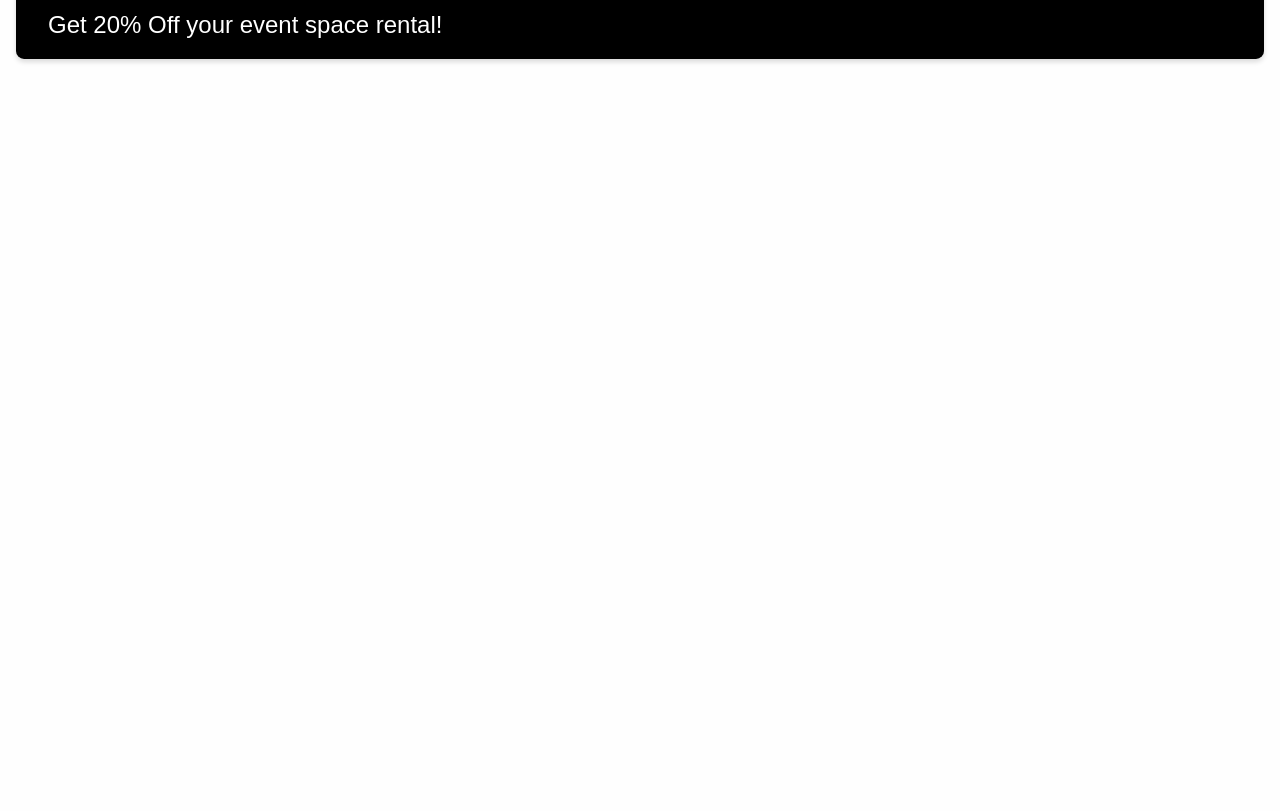
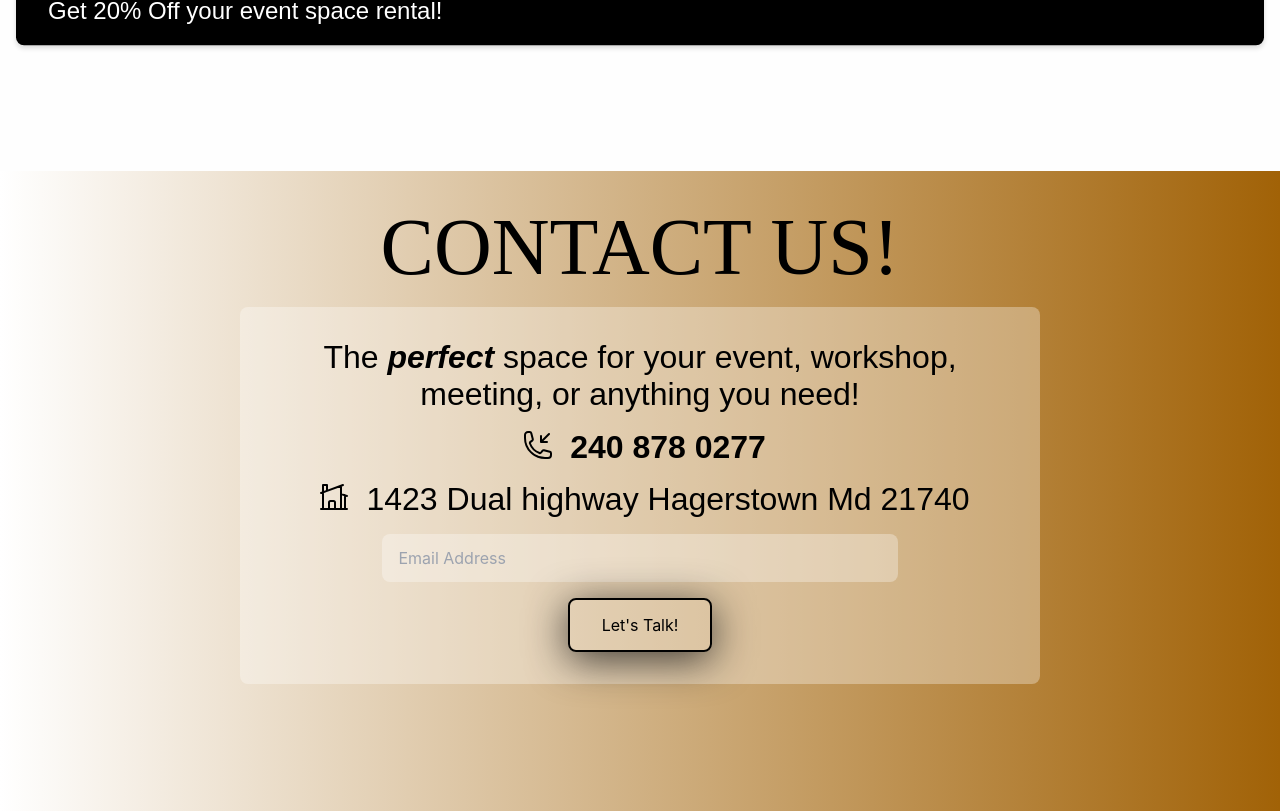
Before and after one commit to franKay-01/leap_event_center_new, a React (Create React App) app: page / in a window 1280 px wide. Shown: the part 2594-3405 px from the top of the page. Before the commit the page ends 2669 px from the top, so only its background shows below. Built offline with nearby package versions, Linux system fonts and the light colour scheme.

Commit message:
feat: working on home page

```diff
--- a/package.json
+++ b/package.json
@@ -8,6 +8,7 @@
     "@testing-library/jest-dom": "^5.16.5",
     "@testing-library/react": "^13.4.0",
     "@testing-library/user-event": "^13.5.0",
+    "axios": "^1.4.0",
     "react": "^18.2.0",
     "react-dom": "^18.2.0",
     "react-scripts": "5.0.1",
--- a/src/App.js
+++ b/src/App.js
@@ -1,15 +1,45 @@
-import dashboardImg from './assets/dashboard_new.gif'
-import winter_tree from './assets/winter_tree.png';
-import BackdropImg from './assets/leap_eventbackdrop.jpg';
-import { useEffect } from 'react';
+import { useState } from 'react';
 import Navbar from './components/navbar';
 import HomeBannerVid from './assets/home_banner.mp4'
-import ArrowGif from './assets/arrow_down.gif'
 
 function App() {
-  useEffect(()=>{
+  const [email, setEmail] = useState('')
+  const [message, setMessage] = useState('')
+  const [isLoading, setIsLoading] = useState(false)
 
-  },[])
+  const submitEmail = () => {
+    if (email === ""){
+      alert("Email can not be empty")
+      return
+    }
+
+    setIsLoading(true)
+    const formData = new URLSearchParams();
+    formData.append('Emails', email);
+
+    fetch(
+      "https://script.google.com/macros/s/AKfycbyrY6Ekx0FTlFk0OXtLhn52l1VCGtXuOlssF0V50dGCjvEqZCXPaoviaRB-jFCn58q6ng/exec",
+      {
+        method: "POST",
+        body: formData,
+        headers: {
+          "Content-Type": "application/x-www-form-urlencoded;charset=UTF-8"
+        }
+      }
+    ).then((res) => {
+      console.log(JSON.stringify(res))
+      res.json()
+    }).then((data) => {
+      const message = "Your message was successfully submitted!"
+      setEmail('')
+      setIsLoading(false)
+      alert(message)
+      console.log("RESP "+data);
+    })
+    .catch((error) => {
+      console.log("ERR "+error);
+    });
+  }
 
   return (
     <>
@@ -37,10 +67,9 @@ function App() {
             </div>
           </div>
           <div className='absolute bottom-12'>
-          <svg xmlns="http://www.w3.org/2000/svg" fill="none" viewBox="0 0 24 24" stroke-width="1.5" stroke="currentColor" class="w-12 h-12 white-label cursor-pointer">
-            <path stroke-linecap="round" stroke-linejoin="round" d="M19.5 5.25l-7.5 7.5-7.5-7.5m15 6l-7.5 7.5-7.5-7.5" />
-          </svg>
-
+            <svg xmlns="http://www.w3.org/2000/svg" fill="none" viewBox="0 0 24 24" stroke-width="1.5" stroke="currentColor" class="w-12 h-12 white-label cursor-pointer">
+              <path stroke-linecap="round" stroke-linejoin="round" d="M19.5 5.25l-7.5 7.5-7.5-7.5m15 6l-7.5 7.5-7.5-7.5" />
+            </svg>
           </div>
         </div>
         <div class="gradLine3"></div>
@@ -101,33 +130,9 @@ function App() {
               </h1>
             </div>
           </div>
-          {/* <div className='grid grid-cols-2 mt-52'>
-            <div className='flex justify-center items-center p-8 mission-bg'>
-              <h1 className='mission-header'>Our Mission</h1>
-            </div>
-            <div className='flex'>
-              <img className='mission-img' src={MissionImg}/>
-            </div>
-            <div className='flex'>
-              <img className='mission-img' src={VisionImg}/>
-            </div>
-            <div className='flex justify-center items-center p-8 mission-bg'>
-              <h1 className='mission-subs'>
-                At Leap Events Center, our mission is to provide our clients with exceptional event spaces, unparalleled customer service, and turnkey solutions to create successful and memorable events.
-              </h1>
-            </div>
-            <div className='flex justify-center items-center p-8 mission-bg'>
-              <h1 className='mission-subs'>
-              We strive to offer up-to-date amenities in an elegant and modern setting to inspire creativity and cultivate inspiration to bring our clients' visions to life.
-              </h1>
-            </div>
-            <div className='flex'>
-              <img className='mission-img' src={GoalImg}/>
-            </div>
-          </div> */}
         </div>
         <div className='container'>
-          <a href='#' class="ribbon-wrapper mt-8">
+          <a href='/#' class="ribbon-wrapper mt-8">
             <div class="ribbon-content">
               <span class="ribbon">20% off</span>
               </div>
@@ -141,6 +146,40 @@ function App() {
               </p>
           </a>
         </div>
+        <div class="contact-h bg-gradient-to-r from-white to-yellow-700 mt-24">
+          <div className='container grid grid-cols-1'>
+            <div className='flex flex-col'>
+              <div className='contact-us-header'>Contact Us!</div>
+            </div>
+            <div className='flex flex-col space-y-4 contact-div m-auto'>
+              <h1 className='contact-text'>The <i><b>perfect</b></i> space for your event, workshop, meeting, or anything you need!</h1>
+              <div className='flex flex-row space-x-2'>
+                <svg xmlns="http://www.w3.org/2000/svg" fill="none" viewBox="0 0 24 24" stroke-width="1.5" stroke="currentColor" class="w-12 h-8">
+                  <path stroke-linecap="round" stroke-linejoin="round" d="M14.25 9.75v-4.5m0 4.5h4.5m-4.5 0l6-6m-3 18c-8.284 0-15-6.716-15-15V4.5A2.25 2.25 0 014.5 2.25h1.372c.516 0 .966.351 1.091.852l1.106 4.423c.11.44-.054.902-.417 1.173l-1.293.97a1.062 1.062 0 00-.38 1.21 12.035 12.035 0 007.143 7.143c.441.162.928-.004 1.21-.38l.97-1.293a1.125 1.125 0 011.173-.417l4.423 1.106c.5.125.852.575.852 1.091V19.5a2.25 2.25 0 01-2.25 2.25h-2.25z" />
+                </svg>
+                <h1 className='contact-text'><b>240 878 0277</b></h1>
+              </div>
+              <div className='flex flex-row space-x-2'>
+                <svg xmlns="http://www.w3.org/2000/svg" fill="none" viewBox="0 0 24 24" stroke-width="1.5" stroke="currentColor" class="w-12 h-8">
+                  <path stroke-linecap="round" stroke-linejoin="round" d="M8.25 21v-4.875c0-.621.504-1.125 1.125-1.125h2.25c.621 0 1.125.504 1.125 1.125V21m0 0h4.5V3.545M12.75 21h7.5V10.75M2.25 21h1.5m18 0h-18M2.25 9l4.5-1.636M18.75 3l-1.5.545m0 6.205l3 1m1.5.5l-1.5-.5M6.75 7.364V3h-3v18m3-13.636l10.5-3.819" />
+                </svg>
+                <h1 className='contact-text'>1423 Dual highway Hagerstown Md 21740</h1>
+              </div>
+              <input className='email-text-box' onChange={(e) => setEmail(e.target.value)} value={email} type="email" placeholder="Email Address"/>
+
+              {isLoading?
+              <div className="email-button flex flex-row justify-between cursor-pointer">
+                <span className="spinner-position spinner-position-alt">
+                  <div class="w-6 h-6 rounded-full animate-spin
+                    border border-solid border-black border-t-transparent"></div>
+                </span>
+              </div>
+              :
+              <button onClick={()=>submitEmail()} className='email-button'>Let's Talk!</button>
+              }
+            </div>
+          </div>
+        </div>
       </div>
     </>
   );
--- a/src/index.css
+++ b/src/index.css
@@ -5,6 +5,7 @@
 @import url('https://fonts.googleapis.com/css2?family=Inter:wght@100;200;300;400;500;600;700;800;900&display=swap');
 @import url('https://fonts.googleapis.com/css2?family=Chakra+Petch:ital,wght@0,300;0,400;0,500;0,600;0,700;1,300;1,400;1,500;1,600;1,700&display=swap');
 @import url('https://fonts.googleapis.com/css2?family=Rubik+Wet+Paint&display=swap');
+@import url('https://fonts.googleapis.com/css2?family=Patua+One&display=swap');
 
 html, body {
   font-family: 'Inter', sans-serif;
@@ -95,7 +96,7 @@ video {
 
 .mission-header{
   font-size: 5rem;
-  color: black;
+  color: #d39a47;
   text-align: center;
   line-height: 8rem;
   font-weight: 500;
@@ -110,7 +111,76 @@ video {
   font-weight: 400;
   /* font-family: 'Inter', sans-serif; */
   font-family: 'Chakra Petch', sans-serif;
+}
 
+.contact-us-header{
+  font-size: 5rem;
+  color: black;
+  text-align: center;
+  font-weight: 500;
+  text-transform: uppercase;
+  font-family: 'Patua One', cursive;
+}
+
+.contact-div{
+  border-radius: 0.5rem;
+  background-color: #ffffff52;
+  display: flex;
+  justify-content: center;
+  align-items: center;
+  width: 50rem;
+  margin: auto;
+  padding: 2rem;
+}
+
+.contact-text{
+  font-size: 2rem;
+  color: black;
+  /* width: 80%; */
+  text-align: center;
+  line-height: 2.3rem;
+  font-weight: 400;
+  font-family: 'Chakra Petch', sans-serif;
+}
+
+.email-button{
+  border: 2px solid black;
+  padding: 0.8rem 2rem;
+  border-radius: 0.5rem;
+  box-shadow: 0px 8px 40px 0px #161616c9;
+}
+
+.spinner-position-alt{
+  margin: auto !important;
+}
+
+.spinner-position{
+  margin: 10rem auto;
+  display: flex;
+  flex-direction: row;
+  justify-content: center;
+  align-items: center;
+}
+
+
+.email-text-box{
+  width: 70%;
+  height: 3rem;
+  padding: 1rem;
+  background: #ffffff4f;
+  border-radius: 0.5rem;
+}
+
+.email-text-box:hover{
+  outline: none !important;
+}
+
+.email-text-box:focus{
+  outline: none !important;
+}
+
+.contact-h{
+  height: 40rem;
 }
 
 .home-banner-header{
```
Also changed, not shown: 1 other file (tests, documents, lock files or other folders).
